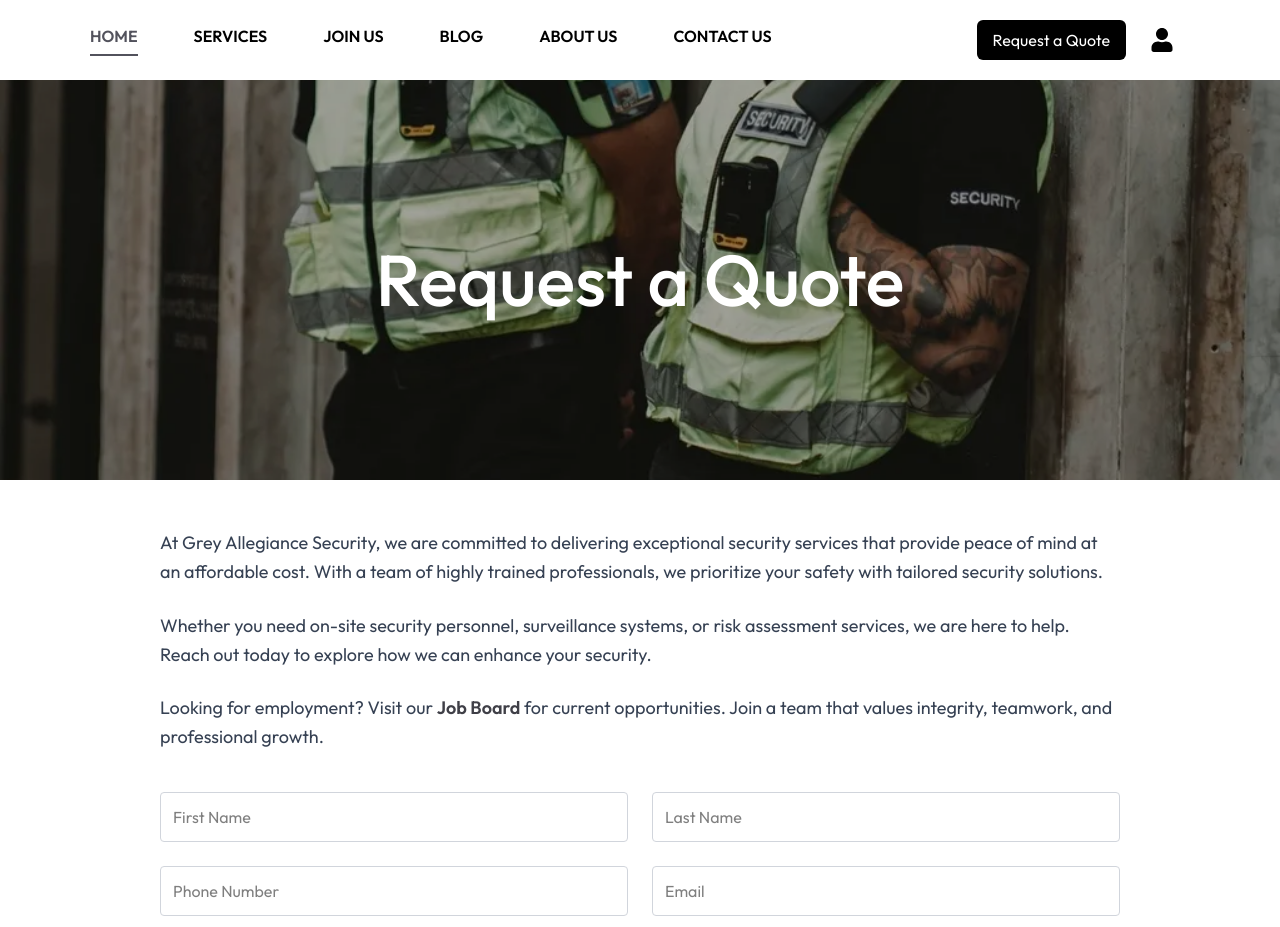
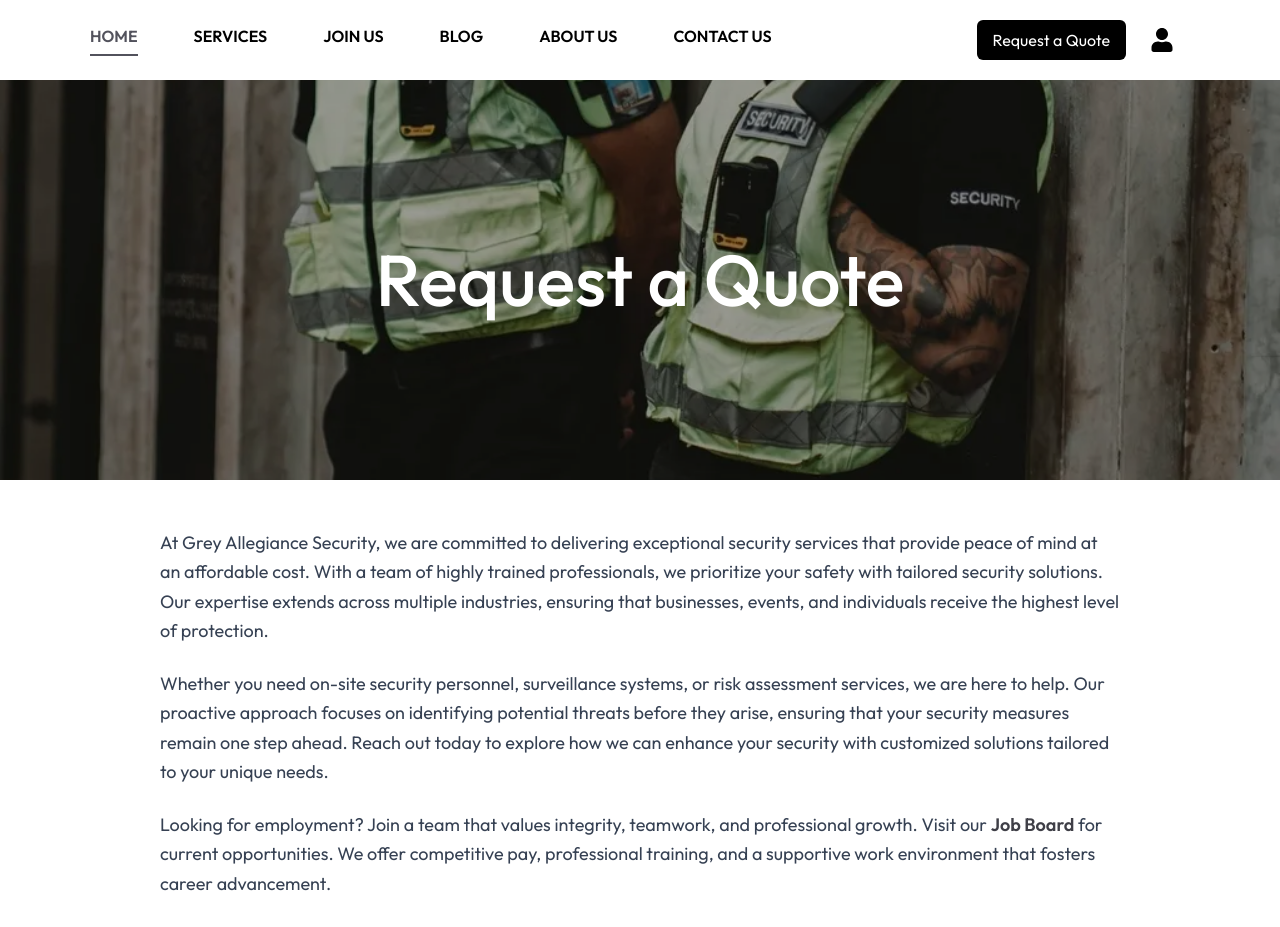
Before and after one commit to tusharn3115/Grey-Allegiance, a React (Vite) app: page /request-quote in a window 1280 px wide. Shown: the top 927 px of the page. Built offline with nearby package versions, Linux system fonts and the light colour scheme.

Commit message:
made some changes

```diff
--- a/src/components/user/FooterAll.jsx
+++ b/src/components/user/FooterAll.jsx
@@ -8,7 +8,7 @@ import {
 
 const FooterAll = () => {
   return (
-    <footer className="relative bg-gray-900 text-white text-center pt-24 pb-6 mt-14">
+    <footer className="relative bg-gray-900 text-white text-center pt-16 pb-6 mt-14">
       {/* Footer Content */}
       <div className="px-6">
         <p className="text-gray-300 max-w-2xl mx-auto text-sm">
--- a/src/pages/UserSide/request-quote/RequestQuote.jsx
+++ b/src/pages/UserSide/request-quote/RequestQuote.jsx
@@ -17,7 +17,7 @@ const RequestQuote = () => {
           backgroundPosition: "center",
         }}
       >
-        <div className="absolute inset-0 bg-black opacity-[35%]"></div>
+        <div className="absolute inset-0 bg-black opacity-[38%]"></div>
         <h1 className="relative text-white lg:text-7xl md:text-6xl font-medium text-center">
           Request a Quote
         </h1>
@@ -29,22 +29,34 @@ const RequestQuote = () => {
           At Grey Allegiance Security, we are committed to delivering
           exceptional security services that provide peace of mind at an
           affordable cost. With a team of highly trained professionals, we
-          prioritize your safety with tailored security solutions.
+          prioritize your safety with tailored security solutions. Our expertise
+          extends across multiple industries, ensuring that businesses, events,
+          and individuals receive the highest level of protection.
         </p>
 
         <p className="text-gray-700 text-lg leading-relaxed mt-6">
           Whether you need on-site security personnel, surveillance systems, or
-          risk assessment services, we are here to help. Reach out today to
-          explore how we can enhance your security.
+          risk assessment services, we are here to help. Our proactive approach
+          focuses on identifying potential threats before they arise, ensuring
+          that your security measures remain one step ahead. Reach out today to
+          explore how we can enhance your security with customized solutions
+          tailored to your unique needs.
         </p>
 
         <p className="text-gray-700 text-lg leading-relaxed mt-6">
-          Looking for employment? Visit our{" "}
+          Looking for employment? Join a team that values integrity, teamwork,
+          and professional growth. Visit our{" "}
           <span className="font-semibold text-zinc-700 cursor-pointer">
             Job Board
           </span>{" "}
-          for current opportunities. Join a team that values integrity,
-          teamwork, and professional growth.
+          for current opportunities. We offer competitive pay, professional
+          training, and a supportive work environment that fosters career
+          advancement.
+        </p>
+
+        <p className="text-gray-700 text-lg leading-relaxed mt-6 font-semibold">
+          Please note that all job inquiries must be made on Indeed and will be
+          blocked if made on the form below.
         </p>
 
         {/* Form Section */}
@@ -84,7 +96,7 @@ const RequestQuote = () => {
             placeholder="Message"
             className="border border-gray-300 p-3 rounded w-full col-span-1 md:col-span-2 focus:ring-2 focus:ring-zinc-700 h-40"
           ></textarea>
-          <button className="w-full md:w-auto bg-zinc-700 text-white py-3 px-6 rounded hover:bg-zinc-900 transition cursor-pointer">
+          <button className="lg:w-48 md:w-auto bg-zinc-700 text-white py-3 px-6 rounded hover:bg-zinc-900 transition cursor-pointer">
             REQUEST A QUOTE
           </button>
         </form>
```
